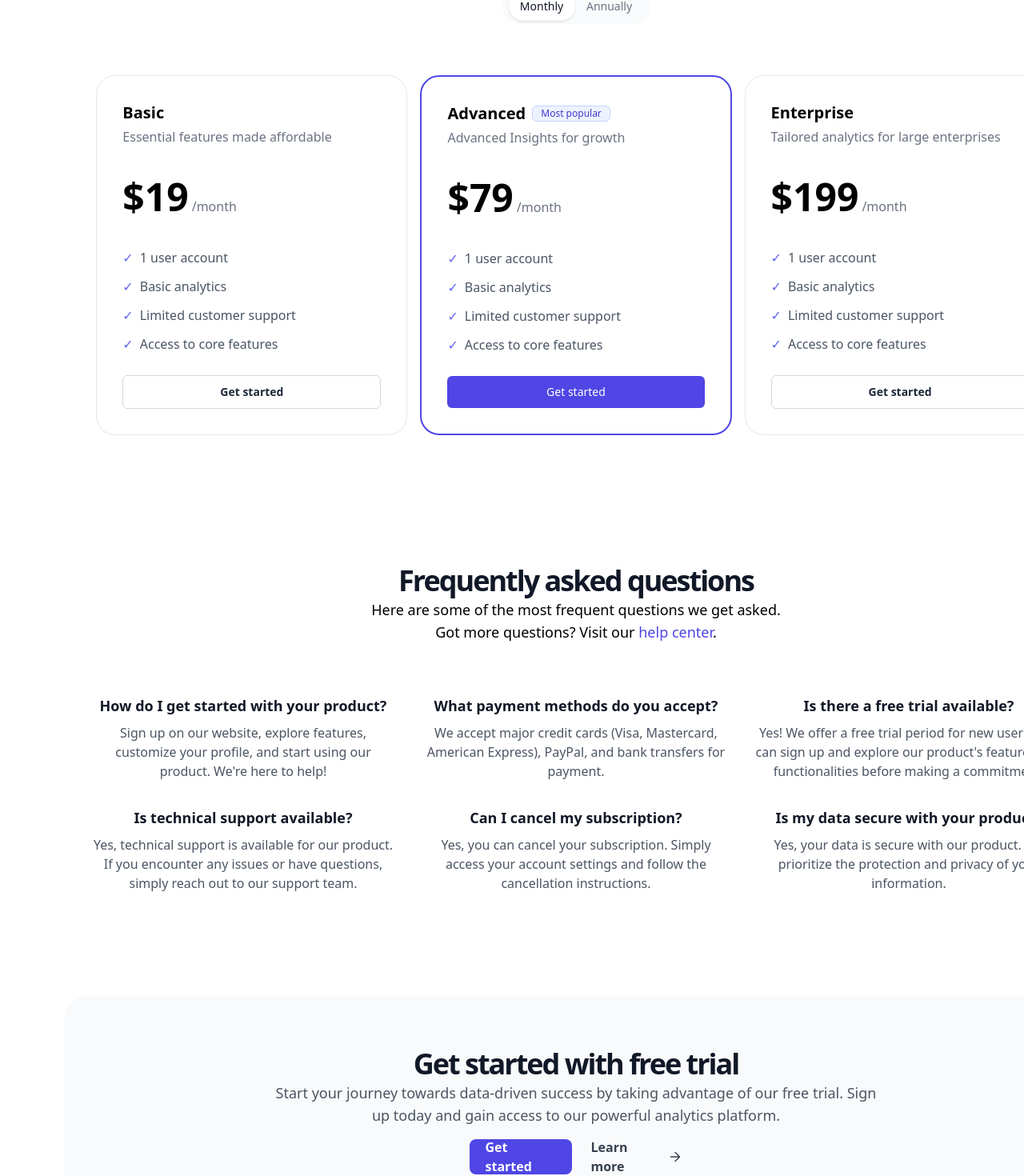
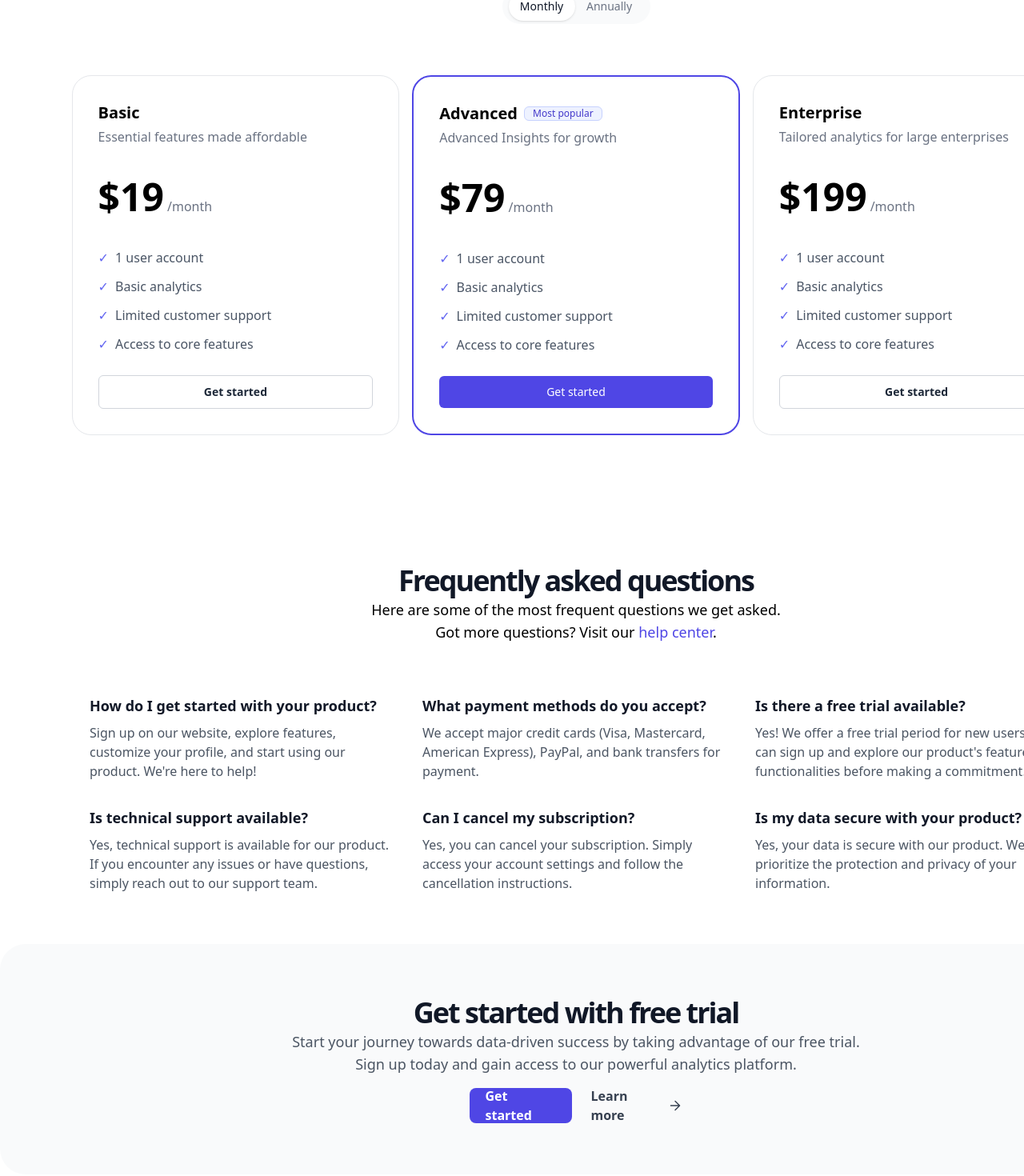
Before and after one commit to RimasSaad/Tailwind-Demo, a React (Vite) app: page / in a window 1280 px wide. Shown: the part 294-1764 px from the top of the page at 80% size. Built offline with nearby package versions, Linux system fonts and the light colour scheme.

Commit message:
Cleaning the code

```diff
--- a/src/components/CTASection.tsx
+++ b/src/components/CTASection.tsx
@@ -10,42 +10,25 @@ const CTASection = () => {
     return (
         //Secion with full width
         <section className="w-full">
-            <div className="flow flow-col w-full max-w-[1440px] h-[448px] bg-white items-center mx-auto ">
+            <div className="flow flow-col w-full max-w-[1440px] h-[448px] bg-white items-center mx-auto">
                 {/* Container to hold Heading, supporting text and the CTA buttons */}
-                <div className="w-[1440px] py-[64px] px-[32px] gap-[48px] items-center mx-auto">
-                    <div className="flow flow-col w-[1280px] rounded-[32px] py-[64px] px-[32px] gap-[32px] bg-[var(--bg-secondary)] items-center mx-auto">
+                    <div className="flow flow-col w-[1440px] rounded-[32px] py-[64px] px-[64px] gap-[32px] bg-[var(--bg-secondary)] items-center mx-auto">
                         {/* Heading and supporting text */}
-                        <div className="flow flow-col w-[1216px] h-[116px] items-center">
-                            <div className="flow flow-col w-[1216px] h-[44px] gap-[48px]">
-                                <div className="w-full max-w-[768px] text-center mx-auto">
-                                    {/* Heading */}
-                                    <div className="flow flow-col w-[768px] h-[44px] gap-[12px]">
-                                        <h4 className="font-inter font-semibold text-[36px] leading-[44px] tracking-[-2px] text-center text-[var(--heading-primary)]">
-                                            Get started with free trial
-                                        </h4>
-                                    </div>
-                                    {/* Supporting text */}
-                                    <p className="font-inter font-normal text-[18px] leading-[28px] text-center text-[var(--body)]">
-                                        Start your journey towards data-driven success by taking advantage of our free trial.
-                                        Sign up today and gain access to our powerful analytics platform.
-                                    </p>
-                                </div>
-                            </div>
+                        <div className="flow flow-col w-[1216px] h-[116px] items-center gap-[48px] mx-auto">
+                            {/* Heading */}
+                            <h4 className="font-inter font-semibold text-[36px] leading-[44px] tracking-[-2px] text-center text-[var(--heading-primary)]">Get started with free trial</h4>
+                            {/* Supporting text */}
+                            <p className="font-inter font-normal text-[18px] leading-[28px] text-center text-[var(--body)]">Start your journey towards data-driven success by taking advantage of our free trial.</p>
+                            <p className="font-inter font-normal text-[18px] leading-[28px] text-center text-[var(--body)]">Sign up today and gain access to our powerful analytics platform.</p>
                         </div>
                         {/* CTA Buttons */}
                         <div className="flex flex-row items-center justify-center gap-[24px]">
                             {/* Get Started Button */}
-                            <a href="#" className="w-[128px] h-[44px] bg-[var(--bg-button-primary)] text-white font-inter font-semibold text-[16px] leading-[24px] rounded-[8px] px-[20px] py-[10px] flex items-center justify-center">
-                                Get started
-                            </a>
+                            <a href="#" className="w-[128px] h-[44px] bg-[var(--bg-button-primary)] text-white font-inter font-semibold text-[16px] leading-[24px] rounded-[8px] px-[20px] py-[10px] flex items-center justify-center">Get started</a>
                             {/* Learn More Button */}
-                            <a href="#" className="w-[115px] h-[44px] flex items-center justify-center gap-[8px] text-[var(--button-link)] font-inter font-semibold text-[16px] leading-[24px]">
-                                Learn more
-                                <img src={ArrowIcon} alt="arrow right" className="w-[20px] h-[20px]" />
-                            </a>
+                            <a href="#" className="w-[115px] h-[44px] flex items-center justify-center gap-[8px] text-[var(--button-link)] font-inter font-semibold text-[16px] leading-[24px]">Learn more<img src={ArrowIcon} alt="arrow right" className="w-[20px] h-[20px]" /></a>
                         </div>
                     </div>
-                </div>
             </div>
 
         </section>
--- a/src/components/FAQSection.tsx
+++ b/src/components/FAQSection.tsx
@@ -40,44 +40,29 @@ const FAQSection = () => {
   return (
       //Secion with full width
       <section className="w-full">
-            <div className=" w-[1440px] mx-auto bg-white flex flex-col items-center pt-16 pb-16 gap-16 mx-auto">
-
+        <div className="w-[1440px] mx-auto bg-white flex flex-col items-center pt-16 pb-16 gap-16 mx-auto">
           {/* Container to hold Heading, supporting text and the FAQ */}
           <div className="w-full max-w-[1280px] px-4 gap-16 flex flex-col items-center">
-
             {/* Heading and supporting text */}
-                    <div className="w-full max-w-[768px] flow flow-col gap-4 text-center">
+            <div className="w-full max-w-[768px] flow flow-col gap-7 text-center">
               {/* Heading */}
-                        <div className="w-full lg:w-[768px] h-[44px] gap-3">
                 <h4 className="font-inter font-semibold text-[36px] leading-[44px] tracking-[-2px] text-center text-[var(--heading-primary)]">Frequently asked questions</h4>
-                        </div>
               {/* Supporting text */}
-                        <p className="font-inter font-normal text-[18px] leading-[28px] text-center">
-                            Here are some of the most frequent questions we get asked.
-                        </p>
-                        <p className="font-inter font-normal text-[18px] leading-[28px] text-center">
-                            Got more questions? Visit our
-                            <a href="#" className="text-[var(--sub-headline)]"> help center</a>.
-                        </p>
+                <p className="font-inter font-normal text-[18px] leading-[28px] text-center">Here are some of the most frequent questions we get asked.</p>
+                <p className="font-inter font-normal text-[18px] leading-[28px] text-center">Got more questions? Visit our <a href="#" className="text-[var(--sub-headline)]"> help center</a>.</p>
             </div>
             {/* FAQ Container */}
-                    <div className="grid grid-cols-1 md:grid-cols-2 lg:grid-cols-3 gap-x-[32px] gap-y-8 w-full max-w-[1216px] place-items-center">
+            <div className="grid grid-cols-2 lg:grid-cols-3 gap-x-[32px] gap-y-8 w-full max-w-[1216px] place-items-center">
               {faqItems.map((item, index) => (
                 <div key={index}
-                            className="flex flex-col w-full max-w-[384px] gap-2 text-center">
-                            <p className="font-inter font-semibold text-[18px] leading-[28px] text-[var(--heading-primary)]">
-                            {item.question}
-                            </p>
-                            <p className="font-inter font-normal text-[16px] leading-[24px] text-[var(--body)]">
-                            {item.answer}
-                            </p>
+                  className="flex flex-col w-full max-w-[384px] gap-2">
+                  <p className="font-inter font-semibold text-[18px] leading-[28px] text-[var(--heading-primary)]">{item.question}</p>
+                  <p className="font-inter font-normal text-[16px] leading-[24px] text-[var(--body)]">{item.answer}</p>
                 </div>
               ))}
             </div>
-
           </div>
         </div>
-
       </section>
   );
 
--- a/src/components/PricingSection.tsx
+++ b/src/components/PricingSection.tsx
@@ -42,9 +42,7 @@ const PricingSection = () => {
         <div className="w-[1440px] bg-white mx-auto">
 
             {/* Containerfor 1 */}
-            <div className="pt-[96px] flex flex-col items-center gap-[36px] mx-auto">
-                {/* Frame 13 */}
-                <div className="w-full max-w-[1280px] px-[32px] flex flex-col gap-[32px]">
+            <div className="w-full max-w-[1280px] flex flex-col items-center pt-24 px-8 gap-8 mx-auto">
                 {/* Heading and Supporting text */}
                 <div className="w-full max-w-[768px] flex flex-col gap-[16px] mx-auto text-center">
                     <div className="w-full max-w-[768px] flex flex-col gap-[12px]">
@@ -52,8 +50,7 @@ const PricingSection = () => {
                         <h2 className="font-inter text-[36px] leading-[44px] font-semibold tracking-[-2px] text-[var(--heading-primary)]">
                             Scalable plans for any team size</h2>
                     </div>
-                        <p className=" font-inter text-[18px] text-[var(--body)] text-base leading-[28px] tracking-normal max-w-[768px] mx-auto">
-                            Unlock the power of scalability with our plans tailored to accommodate teams of any size,
+                    <p className=" font-inter text-[18px] text-[var(--body)] text-base leading-[28px] tracking-normal max-w-[768px] mx-auto">                            Unlock the power of scalability with our plans tailored to accommodate teams of any size,
                         providing the flexibility you need to grow and succeed.
                     </p>
                 </div>
@@ -82,29 +79,32 @@ const PricingSection = () => {
                         Annually
                     </button>
                 </div>
-                </div>
+
             </div>
 
-            {/* Pricing Cards Conditionally rendering */}
+            {/* Conditionally rendering Pricing Cards */}
             {billingPeriod === 'monthly' ? (
                 // Container 2
-                <div className="flex flex-col pt-[64px] pb-[96px] gap-[36px] mx-auto">
+                <div className="flex flex-col pt-[64px] pb-[96px] gap-[36px] px-[32px] w-full">
+                <div className="flex flex-wrap justify-center gap-[16px] w-full max-w-[1280px] mx-auto">
                 {/* Pricing */}
-                    <div className="flex flex-wrap justify-center gap-[16px] px-[32px] w-full max-w-[1280px] mx-auto">
                     {pricingOptions.map((option) => (
+                        // Borders and styles
                         <div
                         key={option.name}
                         onClick={() => setSelectedPlan(option.name as 'Basic' | 'Advanced' | 'Enterprise')}
-                            className={`flex flex-col justify-between bg-white rounded-[24px] border ${
+                        className={`flex flex-col justify-between bg-white rounded-[24px]
+                            border ${
                             selectedPlan === option.name ? 'border-2 border-[#4F46E5]' : 'border-[#E5E7EB]'
-                            } px-[32px] py-[32px] h-[450px] w-full sm:w-[100%] md:w-[48%] lg:w-[32%] cursor-pointer`}
+                            }
+                            px-8 py-8 h-[450px] w-full sm:w-[60%] md:w-[48%] lg:w-[32%] cursor-pointer`}
                         >
                             {/* Title + badge */}
                             <div>
                                 <h3 className="text-xl font-semibold mb-1 flex items-center text-left">
                                 {option.name}
                                 {option.badge && (
-                                        <span className="border border-[#C7D2FE] bg-[#EEF2FF] text-[#4338CA] text-xs font-medium pt-px pb-px pl-[10px] pr-[10px] gap-[6px] rounded-[6px] ml-2">
+                                    <span className="border border-[#C7D2FE] bg-[#EEF2FF] text-[#4338CA] text-xs font-medium px-[10px] rounded-[6px] ml-2">
                                     {option.badge}
                                     </span>
                                 )}
@@ -130,7 +130,7 @@ const PricingSection = () => {
 
                             {/* Button */}
                             <button
-                                    className={`pt-[10px] pb-[10px] pl-[20px] pr-[20px] gap-[8px] w-full rounded-[6px] transition font-medium text-sm ${
+                                className={`py-[10px] px-[20px] gap-[8px] w-full rounded-[6px] transition font-medium text-sm ${
                                 selectedPlan === option.name
                                     ? 'bg-[var(--bg-button-primary)] text-white'
                                     : 'border border-gray-300 text-gray-800 font-semibold'
```
Lines whose indentation alone changed are shown as unchanged.
